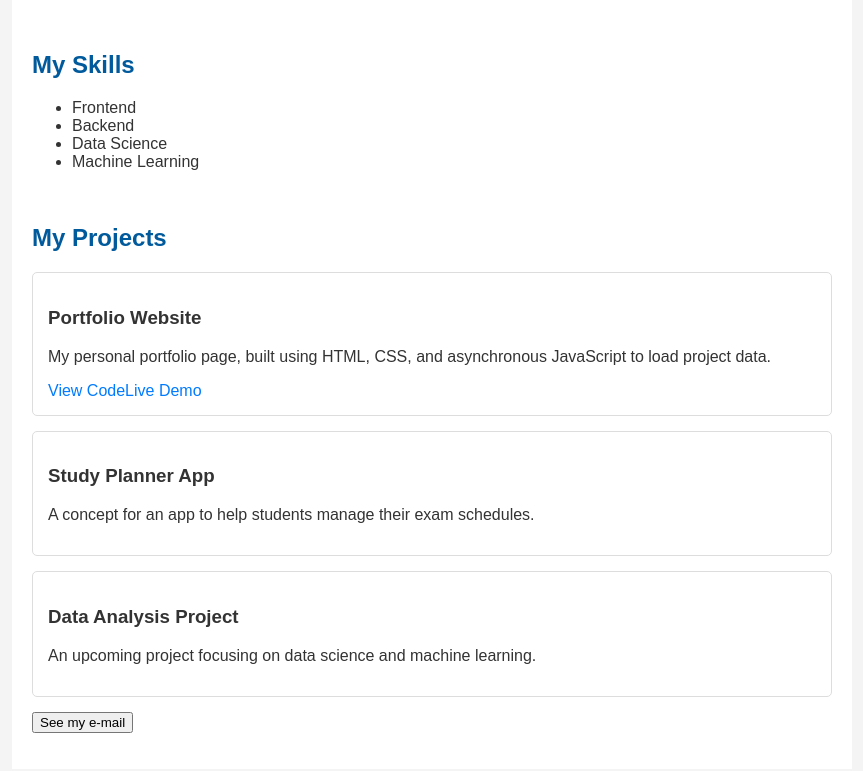
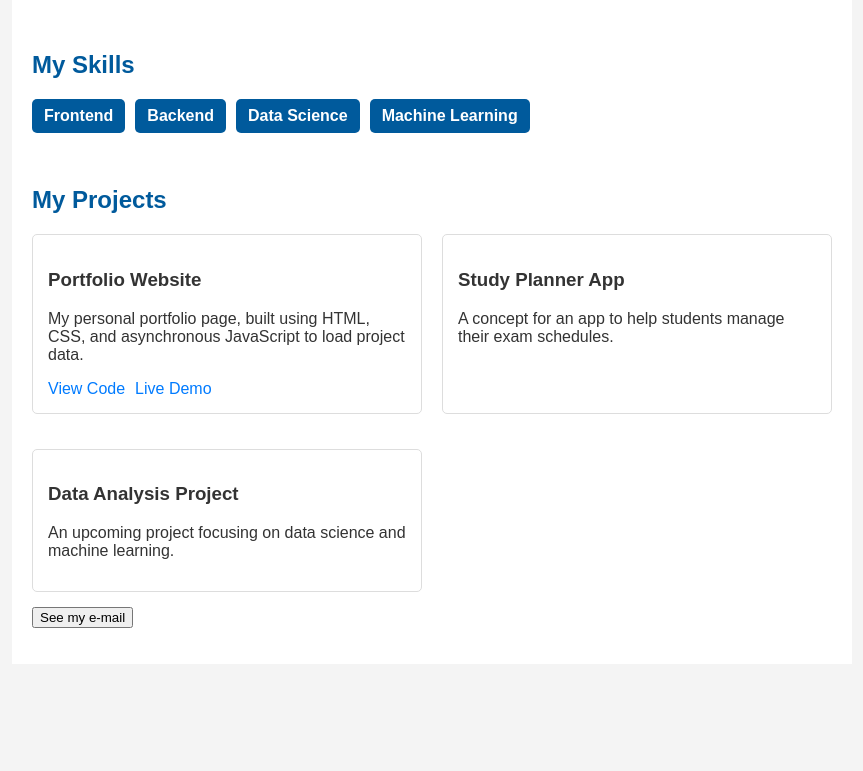
Before and after one commit to TheGLIV/Portfolio, a plain HTML site: page index.html in a window 1280 px wide. Shown: the part 553-1324 px from the top of the page, without its empty margins (208-1071 px from the left). After the commit the page ends 1225 px from the top, so only its background shows below. Drawn offline with Linux system fonts and the light colour scheme.

Commit message:
Added changes

```diff
--- a/css/styles.css
+++ b/css/styles.css
@@ -35,3 +35,31 @@ a{
     margin-bottom: 15px;
     border-radius: 5px;
 }
+
+/* In styles.css, add this */
+#project-container {
+  display: grid;
+  grid-template-columns: repeat(auto-fit, minmax(300px, 1fr));
+  gap: 20px;
+}
+
+.project-links a {
+  margin-right: 10px; /* Style your new links */
+}
+
+/* In styles.css, add this */
+.skills-list {
+  list-style: none;
+  padding: 0;
+  display: flex;
+  flex-wrap: wrap;
+  gap: 10px;
+}
+
+.skills-list li {
+  background-color: #005a9c;
+  color: white;
+  padding: 8px 12px;
+  border-radius: 5px;
+  font-weight: bold;
+}
--- a/index.html
+++ b/index.html
@@ -18,7 +18,7 @@
             </p>
             <br>
 			<h2>My Skills</h2>
-            <ul>
+			<ul class="skills-list">
 				<li>Frontend</li>
 				<li>Backend</li>
 				<li>Data Science</li>
--- a/projects.json
+++ b/projects.json
@@ -2,8 +2,8 @@
   {
     "title": "Portfolio Website",
     "description": "My personal portfolio page, built using HTML, CSS, and asynchronous JavaScript to load project data.",
-    "repoUrl": "https://github.com/your-username/your-portfolio-repo",
-    "liveUrl": "https://your-username.github.io/your-portfolio-repo/"
+    "repoUrl": "https://github.com/TheGLIV/Portfolio",
+    "liveUrl": "https://thegliv.github.io/Portfolio/"
   },
   {
     "title": "Study Planner App",
```
Lines whose indentation alone changed are shown as unchanged.
